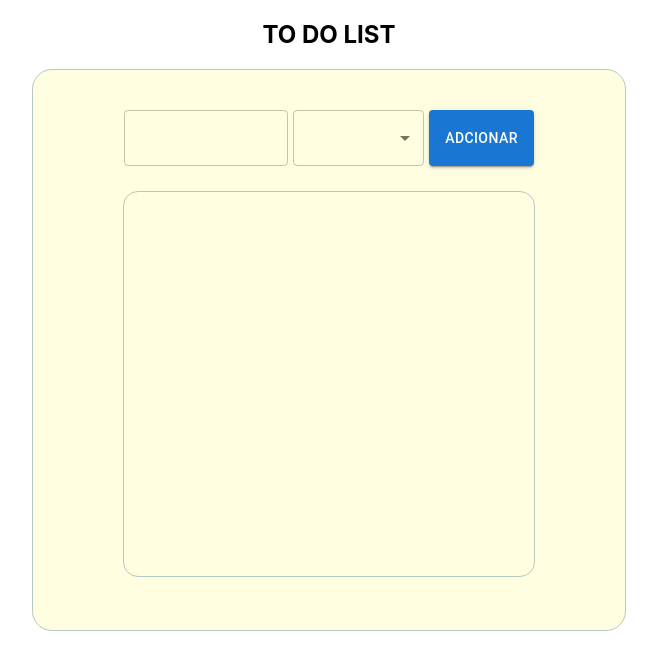
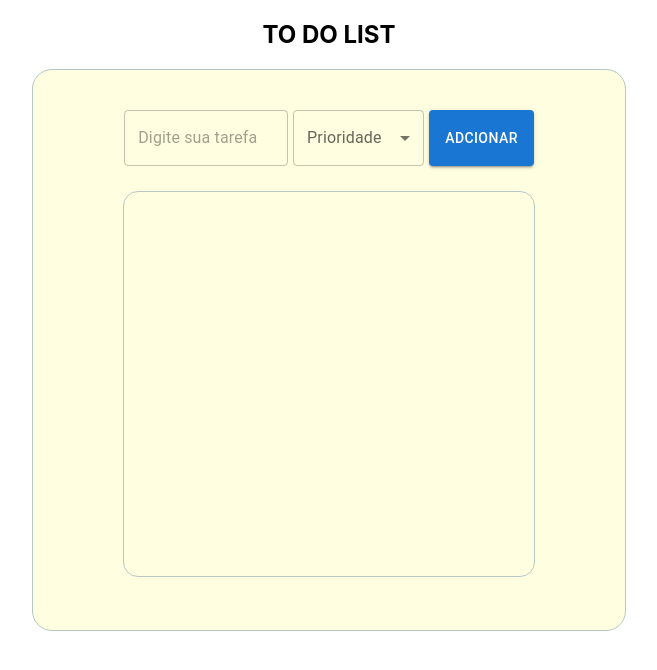
Before and after one commit to HerickDan/To-Do-List, a React (Create React App) app: page / in a window 1280 px wide. Shown: the top 670 px of the page, without its empty margins (311-968 px from the left). Built offline with nearby package versions, Linux system fonts and the light colour scheme.

Commit message:
encrementando estilos

```diff
--- a/src/components/Section/index.tsx
+++ b/src/components/Section/index.tsx
@@ -4,6 +4,8 @@ import { Task } from "../Task";
 import {
   Box,
   Button,
+  FormControl,
+  InputLabel,
   MenuItem,
   Select,
   SelectChangeEvent,
@@ -40,7 +42,6 @@ export const Sectionlist = () => {
 
   const buildTask = ({ taskName, priority, event }: Type) => {
     event.preventDefault()
-    console.log(taskName, priority);
     setId(Math.floor(Math.random() * 100));
     setTaskList([...taskList, { name: taskName, id: id, priority: priority }]);
     setTaskName("");
@@ -48,14 +49,12 @@ export const Sectionlist = () => {
   };
 
   const onDelete = (itemId: Number) => {
-    console.log(itemId)
     const updatedItems = taskList.filter((item) => item.id !== itemId);
     setTaskList(updatedItems);
   };
 
   const handleChange = (e: SelectChangeEvent) => {
     setPriority(e.target.value);
-    console.log(e.target.value);
   };
 
   return (
@@ -68,14 +67,20 @@ export const Sectionlist = () => {
             onChange={(e) => setTaskName(e.target.value)}
             value={taskName}
             required ={true}
+            placeholder="Digite sua tarefa"
           />
-          <Select className="options" onChange={handleChange} value={priority} required>
+        <FormControl className="options">
+          <InputLabel htmlFor="prioridade">
+            Prioridade
+          </InputLabel>
+        <Select  id="prioridade" onChange={handleChange} value={priority} required label="prioridade">
             {options.map((value, key) => (
               <MenuItem key={key} value={value}>
                 {value}
               </MenuItem>
             ))}
           </Select>
+        </FormControl>
           <Button
             variant="contained"
             type="submit"
--- a/src/components/Task/index.tsx
+++ b/src/components/Task/index.tsx
@@ -15,9 +15,9 @@ interface Props {
 
 export const Task = ({ onDelete, items }: Props) => {
   const getColor = (priority: string) => {
-    if (priority === "Alta") return "red";
-    if (priority === "Média") return "yellow";
-    return "green";
+    if (priority === "Alta") return "#fd0810"
+    if (priority === "Média") return "#e3ed14"
+    return "#4af423";
   };
 
   return (
@@ -28,15 +28,15 @@ export const Task = ({ onDelete, items }: Props) => {
           <article className="task" id={item.id.toString()} key={key}>
             <div>
               <input
-                type="radio"
+                type="checkbox"
                 id="task-1"
                 name="task"
                 value="Teste"
                 onClick={() => onDelete(item.id)}
               />
-              <label htmlFor="task-1">{item.name}</label>
+              <label htmlFor="task-1" className="taskName">{item.name}</label>
             </div>
-            <Chip label={item.priority} sx={{ backgroundColor: color }} />
+            <Chip label={item.priority} sx={{ backgroundColor: color, fontSize:"17px", fontWeight:"500",  }} />
           </article>
         );
       })}
--- a/src/components/Task/style.css
+++ b/src/components/Task/style.css
@@ -8,3 +8,7 @@
     position: relative;
     align-items: center;
 }
+
+.taskName{
+    font-size: 20px;
+}
```
